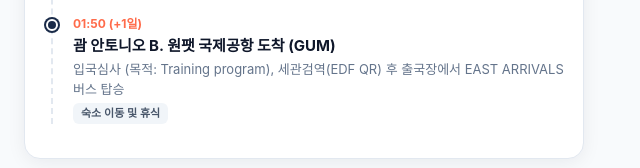
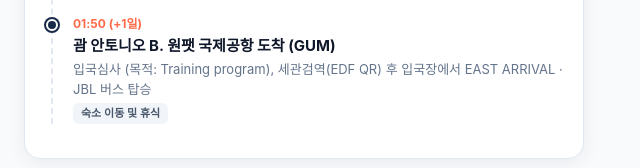
Before and after one commit to leeyoungui/travel, a plain HTML site: page index.html in a window 1280 px wide. Shown: the part 527-695 px from the top of the page, 336-976 px from the left. Drawn offline with Linux system fonts and the light colour scheme.

Commit message:
docs: 일정표 도착 항목 문구를 EAST ARRIVAL · JBL 버스로 통일

```diff
--- a/index.html
+++ b/index.html
@@ -496,7 +496,7 @@
               <div class="tl-dot"></div>
               <div class="tl-time">01:50 (+1일)</div>
               <div class="tl-title">괌 안토니오 B. 원팻 국제공항 도착 (GUM)</div>
-              <div class="tl-desc">입국심사 (목적: Training program), 세관검역(EDF QR) 후 출국장에서 EAST ARRIVALS 버스 탑승</div>
+              <div class="tl-desc">입국심사 (목적: Training program), 세관검역(EDF QR) 후 입국장에서 EAST ARRIVAL · JBL 버스 탑승</div>
               <span class="tl-loc">숙소 이동 및 휴식</span>
             </div>
           </div>
```
